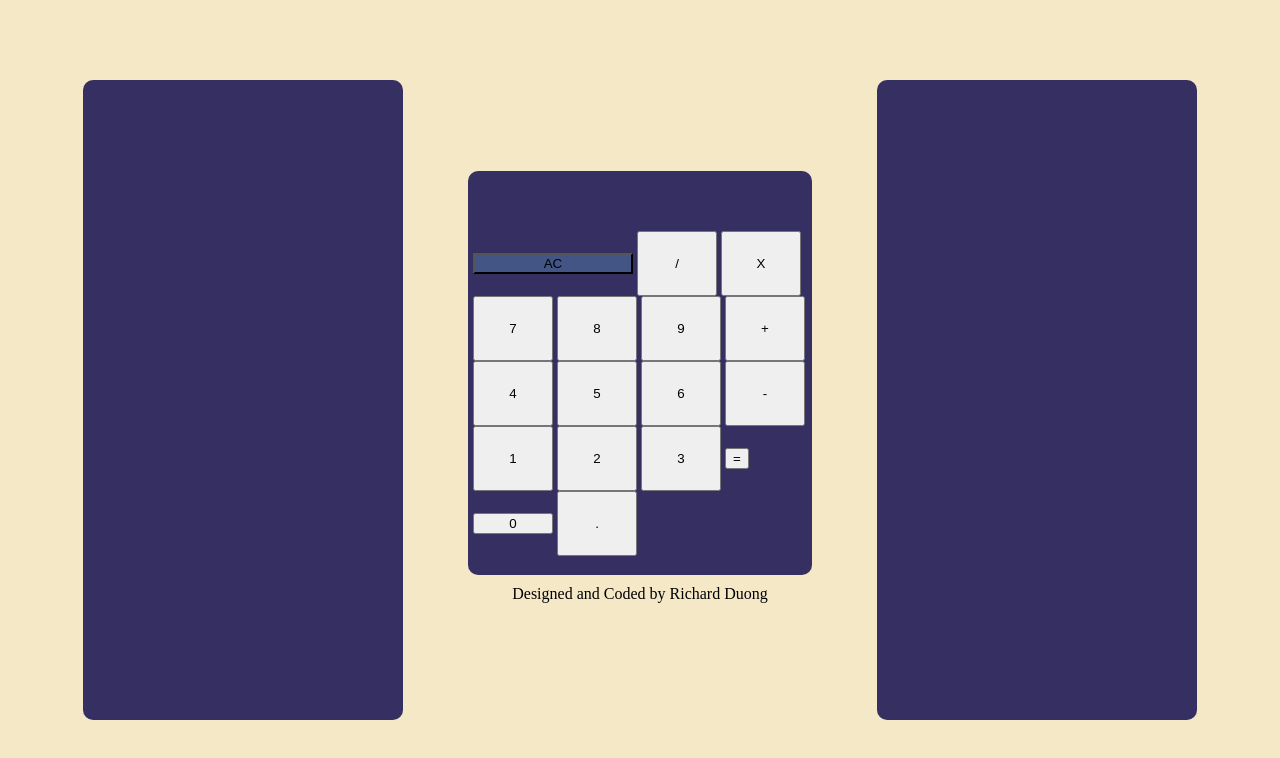
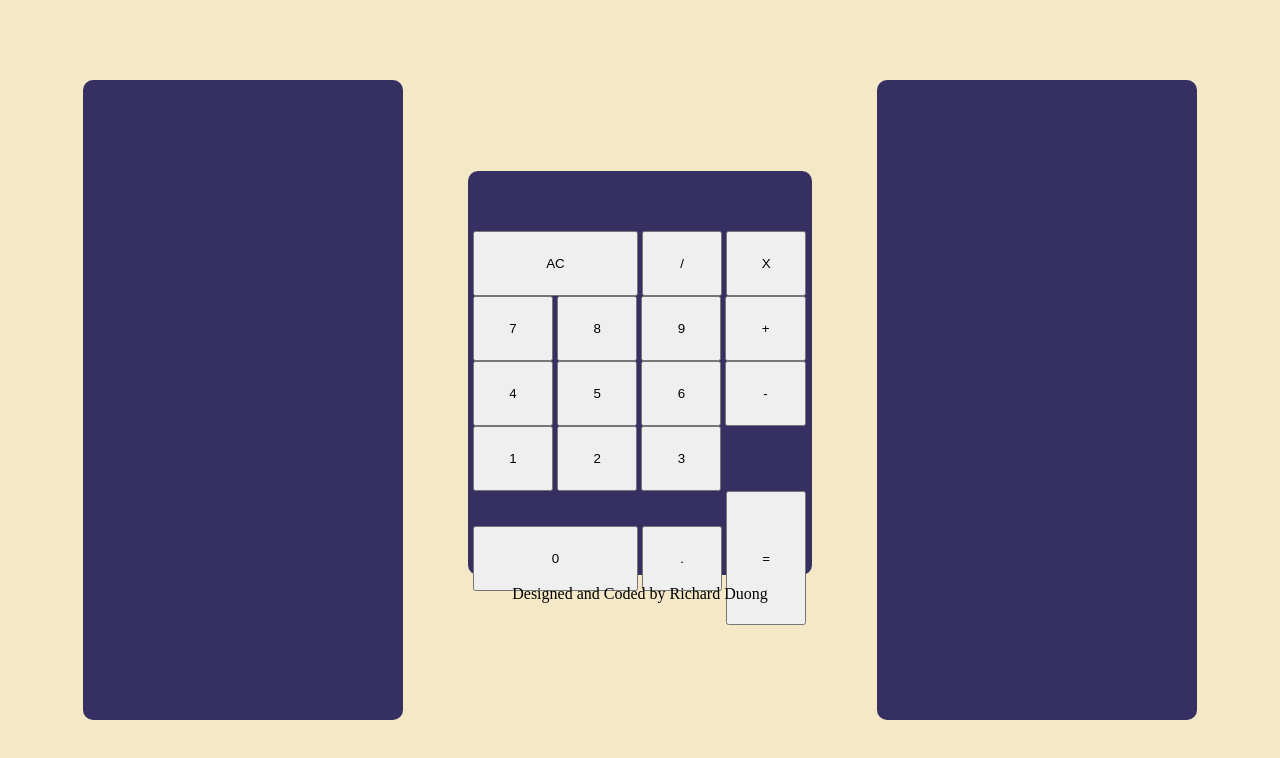
Before and after one commit to RichardThienDuong/Studies, a plain HTML site: page smallProjects/Calculator/index.html in a window 1280 px wide. Drawn offline with Linux system fonts and the light colour scheme.

Commit message:
calc proj

```diff
--- a/smallProjects/Calculator/index.html
+++ b/smallProjects/Calculator/index.html
@@ -17,23 +17,23 @@
             <div class="formula-screen"></div>
             <div class="output-screen"></div>
             <div>
-                <button id="clear-button">AC</button>
-                <button id="divide">/</button>
-                <button id="multiply">X</button>
-                <button id="seven">7</button>
-                <button id="eight">8</button>
-                <button id="nine">9</button>
-                <button id="add">+</button>
-                <button id="four">4</button>
-                <button id="five">5</button>
-                <button id="six">6</button>
-                <button id="minus">-</button>
-                <button id="one">1</button>
-                <button id="two">2</button>
-                <button id="three">3</button>
-                <button id="equal">=</button>
-                <button id="zero">0</button>
-                <button id="period">.</button>
+                <button class="button long">AC</button>
+                <button class="button">/</button>
+                <button class="button">X</button>
+                <button class="button">7</button>
+                <button class="button">8</button>
+                <button class="button">9</button>
+                <button class="button">+</button>
+                <button class="button">4</button>
+                <button class="button">5</button>
+                <button class="button">6</button>
+                <button class="button">-</button>
+                <button class="button">1</button>
+                <button class="button">2</button>
+                <button class="button">3</button>
+                <button class="button long">0</button>
+                <button class="button">.</button>
+                <button class="button tall">=</button>
             </div>
         </div>
         <div class="author" >
--- a/smallProjects/Calculator/styles.css
+++ b/smallProjects/Calculator/styles.css
@@ -75,7 +75,10 @@ html, body {
 
 .calculator-box {
     display:flex;
-    flex-direction: column;
+    flex-wrap: wrap;
+    /* flex-direction: column; */
+    /* justify-content: center; */
+    /* align-items: center; */
     width: 334px;
     background-color: var(--semi-bg-color);
     height: 394px;
@@ -100,16 +103,19 @@ html, body {
     width:320px;
 }
 
-#divide, #multiply, #add, #minus, #one, #two, #three, #four, #five, #six, #seven, #eight, #nine, #period {
+.button {
+    flex-grow: 0;
+    flex-shrink: 0;
+    flex-basis: calc(25% - 10px);
+    /* flex: 1 1 auto; */ /* This allows the button to grow and skrink */
     height: 65px;
+    width: 24%;
 }
 
-#divide, #multiply, #add, #minus, #zero, #one, #two, #three, #four, #five, #six, #seven, #eight, #nine, #period {
-    width: 80px;
+.button.long {
+    width: 49.4%;
 }
 
-#clear-button {
-    width: 160px;
-    background-color: var(--gen-color);
-
+.button.tall {
+    height: 134px;
 }
```
